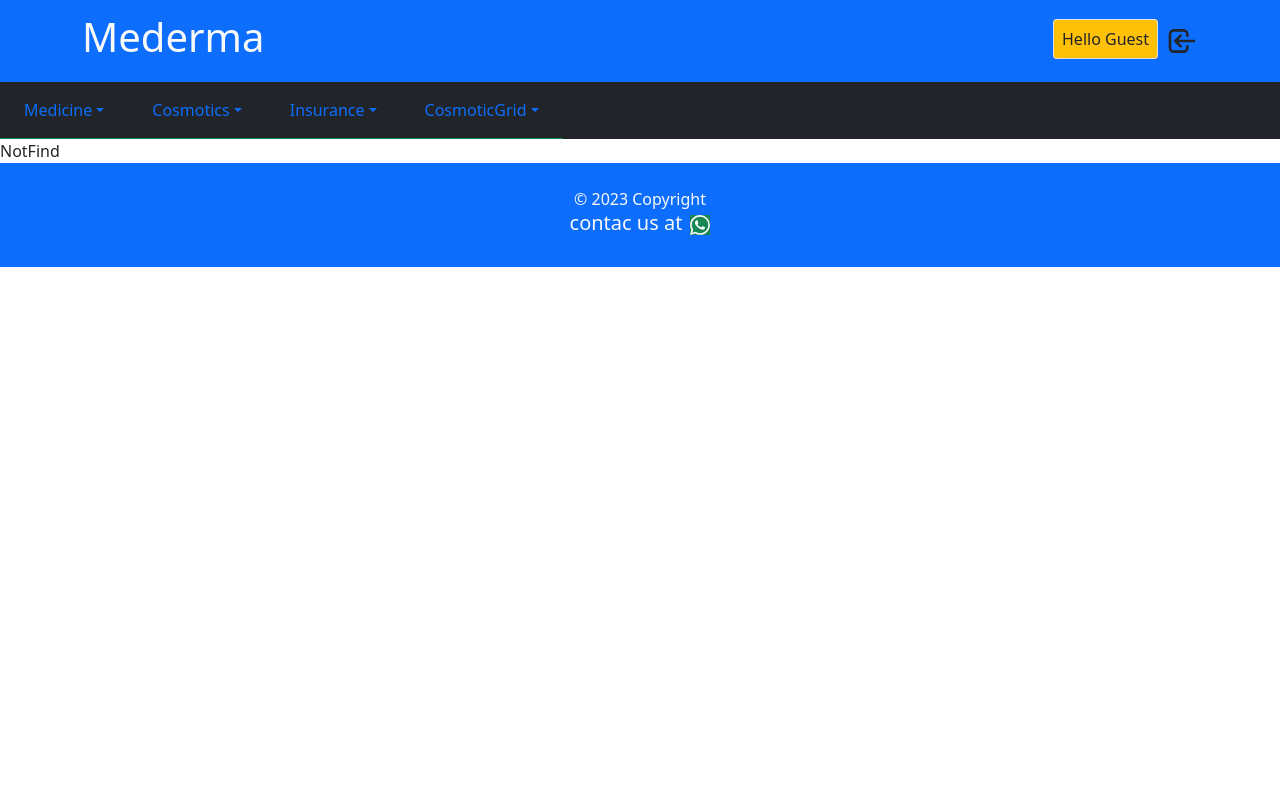
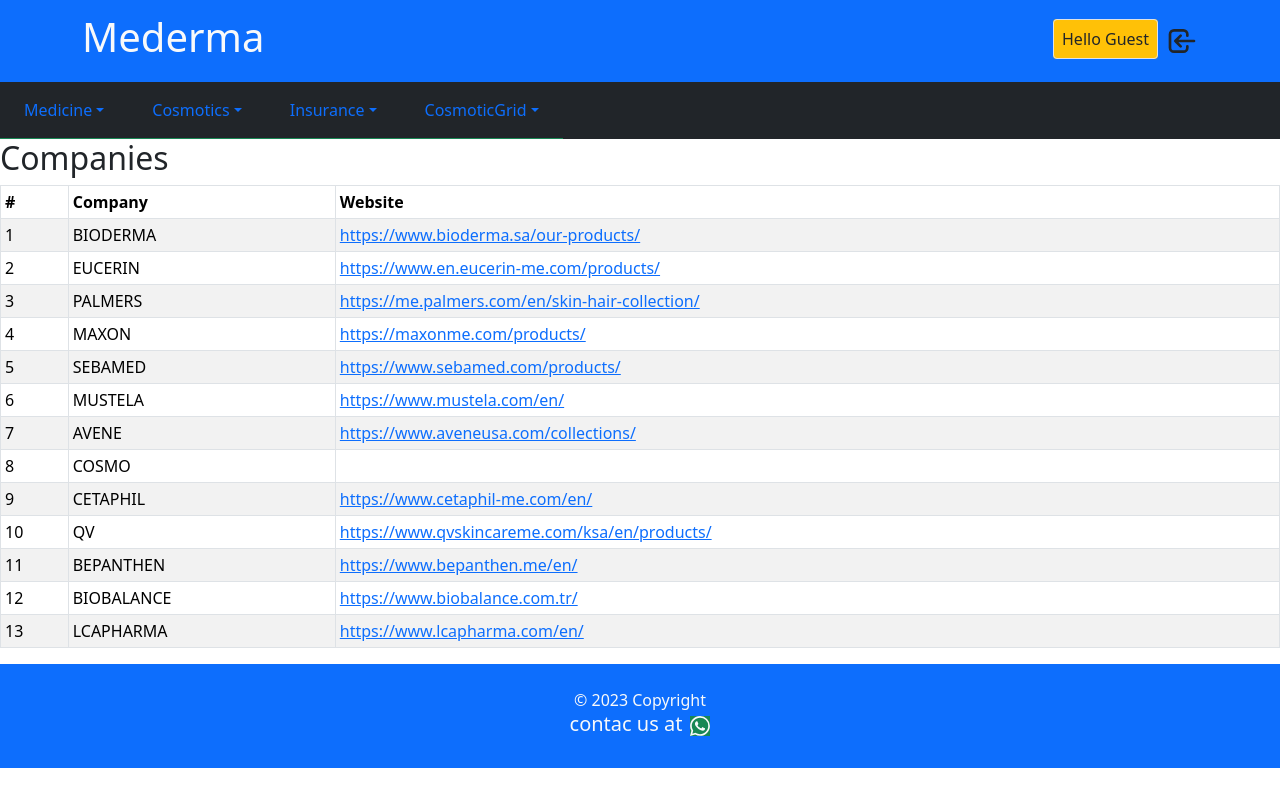
Before and after one commit to bassemeloraby/client-mederma, a React (Create React App) app: page /companies in a window 1280 px wide. Built offline with nearby package versions, Linux system fonts and the light colour scheme.

Commit message:
companies

```diff
--- a/src/App.js
+++ b/src/App.js
@@ -16,6 +16,7 @@
 import MedCalc from "./pages/medicine/MedCalc";
 import MainNav from "./components/MainNav";
 import CosmoticGrid from "./pages/cosmotic/CosmoticGrid";
+import Companies from "./pages/cosmotic/Companies";
 
 function App() {
   const { user } = useSelector((state) => state.auth);
@@ -38,6 +39,7 @@
           <Route path="/indication/:ScientificName" element={<Indication />} />
           <Route path="/cosmotics/*" element={<Cosmotics />} />
           <Route path="/cosmoticGrid" element={<CosmoticGrid />} />
+          <Route path="/companies" element={<Companies />} />
           <Route path="/insurance" element={<Insurance />} />
           <Route path="/login" element={<Login />} />
         </Routes>
--- a/src/data.js
+++ b/src/data.js
@@ -36,6 +36,11 @@
       {
         name: "Diapers",
         link: "/cosmotics/diapers",
+        icon: ""
+      },
+      {
+        name: "Companies",
+        link: "/Companies",
         icon: ""
       }
     ],
--- a/src/data/CosmoticData.js
+++ b/src/data/CosmoticData.js
@@ -51,6 +51,61 @@
     id: 2,
     name: "EUCERIN",
     ourPro:'https://www.en.eucerin-me.com/products/'
+  },
+  {
+    id: 3,
+    name: "PALMERS",
+    ourPro:'https://me.palmers.com/en/skin-hair-collection/'
+  },
+  {
+    id: 4,
+    name: "MAXON",
+    ourPro:'https://maxonme.com/products/'
+  },
+  {
+    id: 5,
+    name: "SEBAMED",
+    ourPro:'https://www.sebamed.com/products/'
+  },
+  {
+    id: 6,
+    name: "MUSTELA",
+    ourPro:'https://www.mustela.com/en/'
+  },
+  {
+    id: 7,
+    name: "AVENE",
+    ourPro:'https://www.aveneusa.com/collections/'
+  },
+  {
+    id: 8,
+    name: "COSMO",
+    ourPro:''
+  },
+  {
+    id: 9,
+    name: "CETAPHIL",
+    ourPro:'https://www.cetaphil-me.com/en/'
+  },
+  {
+    id: 10,
+    name: "QV",
+    ourPro:'https://www.qvskincareme.com/ksa/en/products/'
+  },
+  {
+    id: 11,
+    name: "BEPANTHEN",
+    ourPro:'https://www.bepanthen.me/en/'
+  },
+  {
+    id: 12,
+    name: "BIOBALANCE",
+    ourPro:'https://www.biobalance.com.tr/'
+  },
+  {
+    id: 13,
+    name: "LCAPHARMA",
+    ourPro:'https://www.lcapharma.com/en/'
   },
 ];
 
--- /dev/null
+++ b/src/pages/cosmotic/Companies.jsx
@@ -0,0 +1,39 @@
+import React from "react";
+import { CompanyDb } from "../../data/CosmoticData";
+import Table from "react-bootstrap/Table";
+import { Link } from "react-router-dom";
+
+const Companies = () => {
+  return (
+    <div>
+      <h2>Companies</h2>
+      <Table striped bordered hover size="sm">
+        <thead>
+          <tr>
+            <th>#</th>
+            <th>Company</th>
+            <th>Website</th>
+          </tr>
+        </thead>
+        <tbody>
+          {CompanyDb.map((c, i) => {
+            const { id, name, ourPro } = c;
+            return (
+              <tr>
+                <td>{id}</td>
+                <td>{name}</td>
+                <td>
+                  <Link to={ourPro} target="_blank" rel="noopener noreferrer">
+                    {ourPro}
+                  </Link>
+                </td>
+              </tr>
+            );
+          })}
+        </tbody>
+      </Table>
+    </div>
+  );
+};
+
+export default Companies;
```
